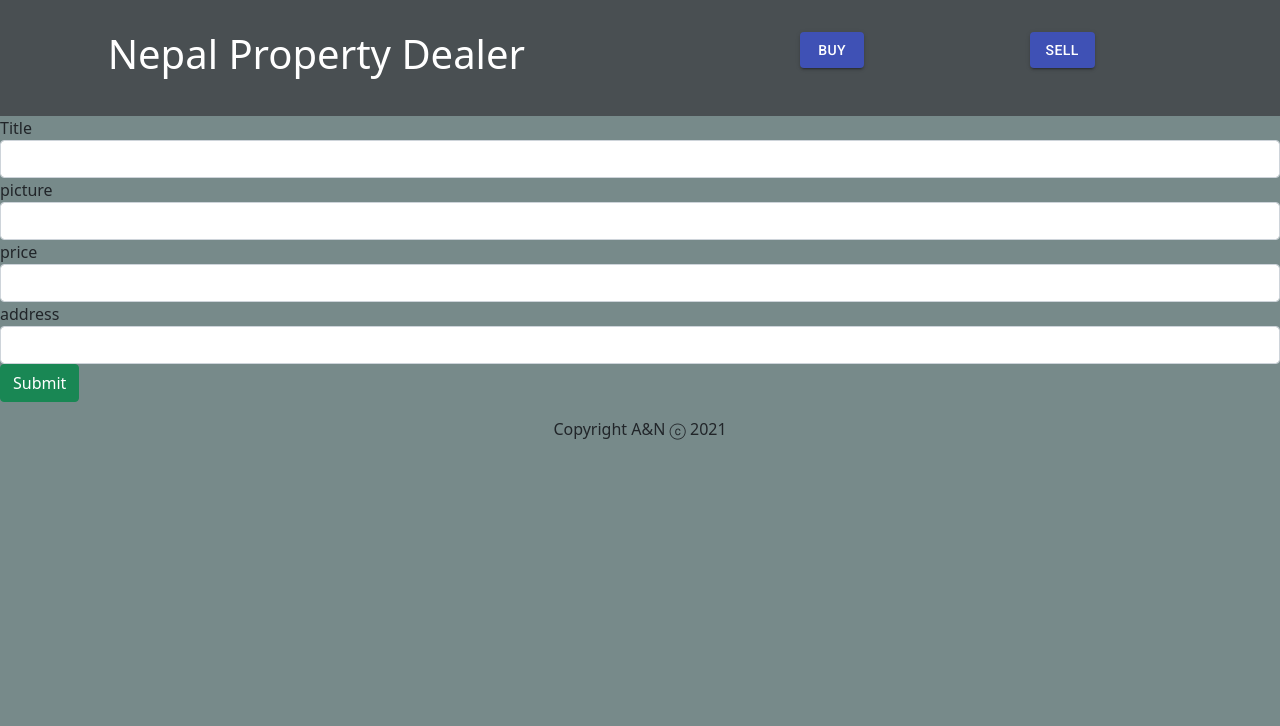
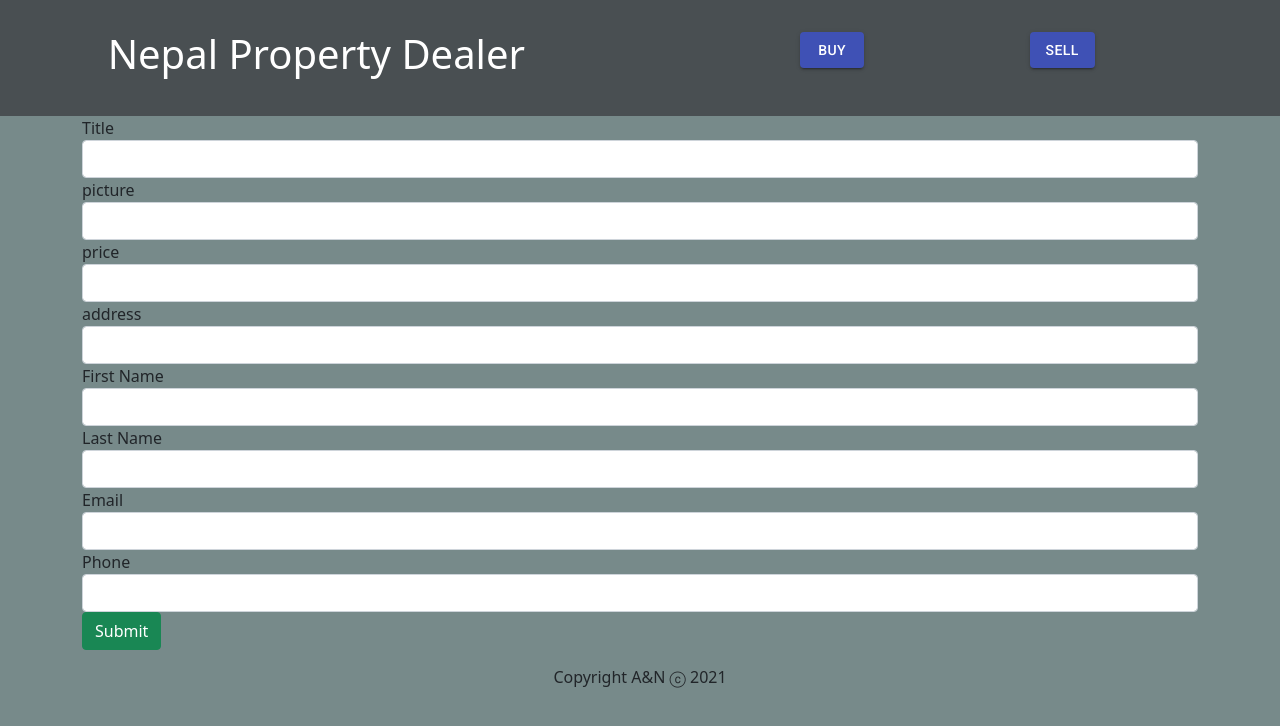
Before and after one commit to nshrestha1989/npd-frontend, a React (Create React App) app: page /sell in a window 1280 px wide. Shown: the top 726 px of the page. Built offline with nearby package versions, Linux system fonts and the light colour scheme.

Commit message:
form page connect to backend and database..post request completed for owner and property entity

```diff
--- a/src/components/Find.jsx
+++ b/src/components/Find.jsx
@@ -3,6 +3,7 @@ import "../styles/search.css"
 import {Container} from "react-bootstrap";
 import axios from "axios";
 import Property from "./Property";
+import {getAllProperty} from "../services/PropertyService";
 
 
 function Find() {
@@ -10,7 +11,7 @@ function Find() {
         const[property,setProperty]=useState([]);
 
         useEffect (() => {
-            axios.get("/npd/property").then(response => {
+            getAllProperty().then(response => {
                 setProperty(existingProperty => {
                     return response.data;
 
@@ -18,10 +19,6 @@ function Find() {
 
                 });
               }, []);
-
-
-
-
 
 
     const [searchTerm, setSearchTerm ]= useState("");
--- a/src/components/Property.jsx
+++ b/src/components/Property.jsx
@@ -12,6 +12,7 @@ function Property(props) {
       <Card.Title>{props.title}</Card.Title>
       <Card.Subtitle className="mb-2 text-muted">{props.address}</Card.Subtitle>
       <Card.Subtitle className="mb-2 text-muted">{props.price}</Card.Subtitle>
+      <Card.Subtitle className="mb-2 text-muted">{props.price}</Card.Subtitle>
       <Card.Text sytle={{color:'red'}}>
        {props.picture}
       </Card.Text>
--- a/src/components/Sell.jsx
+++ b/src/components/Sell.jsx
@@ -1,8 +1,9 @@
 import React, { useState } from "react";
-import { Form, Button, Container, Row, Col } from "react-bootstrap";
+import {  Container} from "react-bootstrap";
 import "../styles/sell.css";
-import axios from "axios";
-import create from "../services/PropertyService";
+
+import {createProperty} from "../services/PropertyService";
+import Ownercreate from "../services/OwnerService";
 
 const Sell=()=>{
     const initialPropertyState={
@@ -30,7 +31,7 @@ const saveProperty=()=>{
         picture:property.picture
     };
 
-create(data).then(response =>{
+    createProperty(data).then(response =>{
         setProperty({
             id:response.data.id,
             title:response.data.title,
@@ -52,17 +53,93 @@ const newProperty=() => {
 };
 
 
+    // const [selectedFiles, setSelectedFiles] = useState([]);
+
+    // const handleImageChange = (e) => {
+    //     // console.log(e.target.files[])
+    //     if (e.target.files) {
+    //         const filesArray = Array.from(e.target.files).map((file) =>
+    //             URL.createObjectURL(file)
+    //         );
+
+    //         // console.log("filesArray: ", filesArray);
+
+    //         setSelectedFiles((prevImages) => prevImages.concat(filesArray));
+    //         Array.from(e.target.files).map(
+    //             (file) => URL.revokeObjectURL(file) // avoid memory leak
+    //         );
+    //     }
+    // };
+
+    // const renderPhotos = (source) => {
+    //     console.log("source: ", source);
+    //     return source.map((photo) => {
+    //         return <img src={photo} alt="" key={photo} />;
+    //     });
+    // };
+
+    const initialOwnerState={
+      id:null,
+      email:"",
+      firstName:"",
+      lastName:"",
+      phone:""
+  };
+
+
+const [owner,setOwner]=useState(initialOwnerState);
+
+
+// const handleInputChange=event=>{
+//   const{name,value}=event.target;
+//   setProperty({...property,[name]:value});
+// };
+
+const handleOwnerChange=event=>{
+  const{name,value}=event.target;
+  setOwner({...owner,[name]:value});
+};
+
+const saveOwner=()=>{
+  var data={
+      email:owner.email,
+      firstName:owner.firstName,
+      lastName:owner.lastName,
+      phone:owner.phone
+  };
+
+  Ownercreate(data).then(response =>{
+      setOwner({
+          id:response.data.id,
+          title:response.data.email,
+          address:response.data.firstName,
+          price:response.data.lastName,
+          picture:response.data.phone
+      });
+      setSubmitted(true);
+      console.log(response.data);
+  })
+  .catch(e=>{
+      console.log(e);
+  });
+};
+
+const newOwner=() => {
+  setOwner(initialOwnerState);
+  setSubmitted(false);
+
+}
 return (
-    <div className="submit-form">
+    <div className="submit-form ">
       {submitted ? (
         <div>
           <h4>You submitted successfully!</h4>
-          <button className="btn btn-success" onClick={newProperty}>
+          <button className="btn btn-success" onClick={()=>{newProperty();newOwner()}}>
             Add
           </button>
         </div>
       ) : (
-        <div>
+        <Container>
           <div className="form-group">
             <label htmlFor="title">Title</label>
             <input
@@ -94,9 +171,10 @@ return (
           <div className="form-group">
             <label htmlFor="price">price</label>
             <input
-              type="text"
+              type="phone"
               className="form-control"
               id="price"
+              pattern="[0-9]*"
               required
               value={property.price}
               onChange={handleInputChange}
@@ -116,86 +194,73 @@ return (
             />
           </div>
 
-          <button onClick={saveProperty} className="btn btn-success">
+          <div className="form-group">
+            <label htmlFor="firstName">First Name</label>
+            <input
+              type="text"
+              className="form-control"
+              id="firstName"
+              required
+              value={owner.firstName}
+              onChange={handleOwnerChange}
+              name="firstName"
+            />
+          </div>
+
+
+
+          <div className="form-group">
+            <label htmlFor="lastName">Last Name</label>
+            <input
+              type="text"
+              className="form-control"
+              id="lastName"
+              required
+              value={owner.lastName}
+              onChange={handleOwnerChange}
+              name="lastName"
+            />
+          </div>
+
+          <div className="form-group">
+            <label htmlFor="email">Email</label>
+            <input
+              type="phone"
+              className="form-control"
+              id="email"
+                          required
+              value={owner.email}
+              onChange={handleOwnerChange}
+              name="email"
+            />
+          </div>
+          <div className="form-group">
+            <label htmlFor="phone">Phone</label>
+            <input
+              type="text"
+              className="form-control"
+              id="phone"
+              required
+              value={owner.phone}
+              onChange={handleOwnerChange}
+              name="phone"
+            />
+          </div>
+
+          <button onClick={()=>{saveOwner();saveProperty()}} className="btn btn-success">
             Submit
           </button>
-        </div>
+        </Container>
+
       )}
+
+
     </div>
   );
 };
 
 
 
-
-
-    // return (
-    //     <div>
-    //         <form className="create-property">
-
-    //             <input
-    //                 name="title"
-    //                 onChange={handleChange}
-    //                 value={property.title}
-    //                 placeholder="Title"
-    //             />
-
-    //             <input
-    //                 name="address"
-    //                 onChange={handleChange}
-    //                 value={property.address}
-    //                 placeholder="address"
-    //             />
-
-    //             <input
-    //                 name="picture"
-    //                 onChange={handleChange}
-    //                 value={property.picture}
-    //                 placeholder="picture"
-    //             />
-
-    //             <input
-    //                 name="price"
-    //                 onChange={handleChange}
-    //                 value={property.price}
-    //                 placeholder="price"
-    //             />
-
-    //         </form>
-
-    //         <Button onClick={submitproperty}>
-    //             submit
-    //           </Button>
-
-
-    //     </div>
-    // );
-
-
-//     const [selectedFiles, setSelectedFiles] = useState([]);
-
-//     const handleImageChange = (e) => {
-//         // console.log(e.target.files[])
-//         if (e.target.files) {
-//             const filesArray = Array.from(e.target.files).map((file) =>
-//                 URL.createObjectURL(file)
-//             );
-
-//             // console.log("filesArray: ", filesArray);
-
-//             setSelectedFiles((prevImages) => prevImages.concat(filesArray));
-//             Array.from(e.target.files).map(
-//                 (file) => URL.revokeObjectURL(file) // avoid memory leak
-//             );
-//         }
-//     };
-
-//     const renderPhotos = (source) => {
-//         console.log("source: ", source);
-//         return source.map((photo) => {
-//             return <img src={photo} alt="" key={photo} />;
-//         });
-//     };
 
 
 //     return (<div className="container-fluid">
--- /dev/null
+++ b/src/services/OwnerService.jsx
@@ -0,0 +1,8 @@
+import http from "../http-common";
+
+
+const Ownercreate = data => {
+  return http.post("/owner", data);
+};
+
+export default Ownercreate;
--- a/src/services/PropertyService.jsx
+++ b/src/services/PropertyService.jsx
@@ -1,12 +1,15 @@
 import http from "../http-common";
 
-const getAll = () => {
+const getAllProperty = () => {
   return http.get("/property");
 };
 
 
-const create = data => {
+const createProperty = data => {
   return http.post("/property", data);
 };
 
-export default create;
+export {
+  getAllProperty,
+  createProperty
+}
```
Also changed, not shown: src/components/App.jsx (+4 -3 lines), 1 other file (tests, documents, lock files or other folders).
